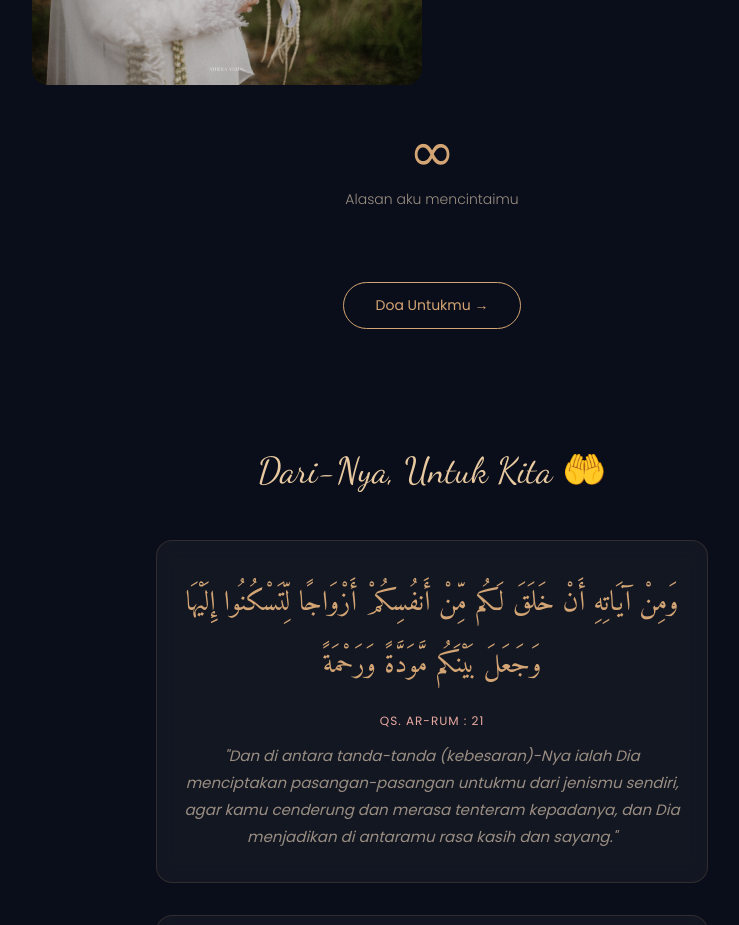
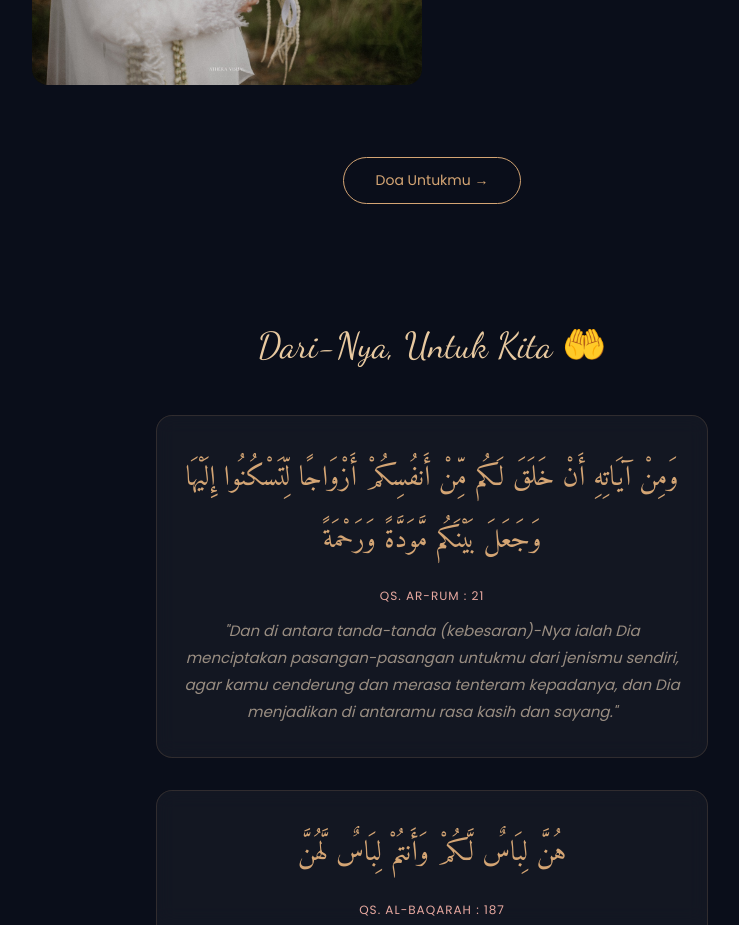
Before and after one commit to ahmadghaisanfad2/surat-ultah-mawmaw, a plain HTML site: page index.html in a window 1280 px wide. Shown: the part 4400-5325 px from the top of the page, without its empty margins (208-947 px from the left). Drawn offline with Linux system fonts and the light colour scheme.

Commit message:
Hapus teks counter di galeri

```diff
--- a/index.html
+++ b/index.html
@@ -852,10 +852,7 @@ body {
 
   <div class="gallery-grid" id="galleryGrid"></div>
 
-  <div class="gallery-counter">
-    <div class="counter-number">∞</div>
-    <div class="counter-label">Alasan aku mencintaimu</div>
-  </div>
+
 
   <button class="btn-lanjut show" onclick="goToPage('page-doa')">Doa Untukmu →</button>
 </div>
```
